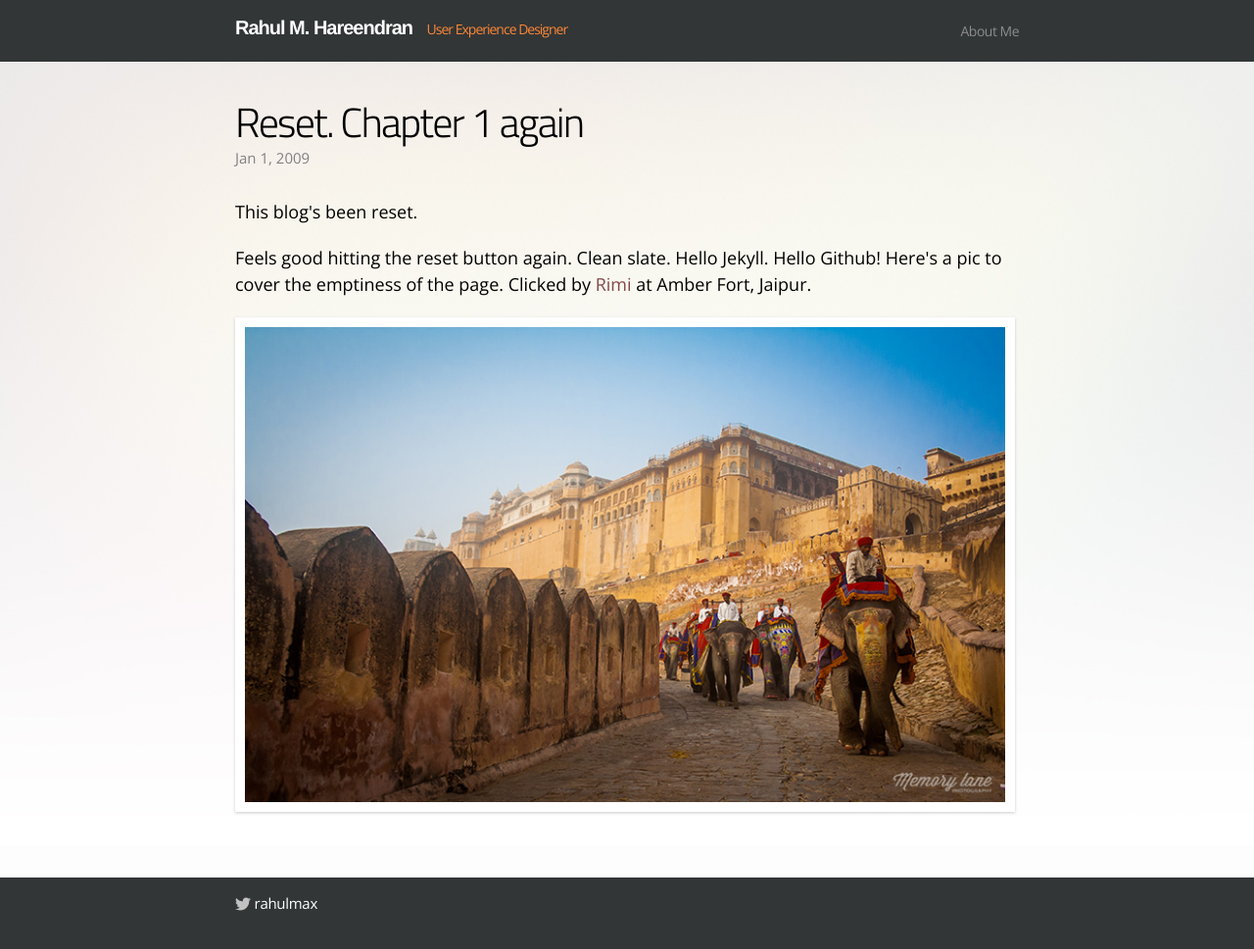
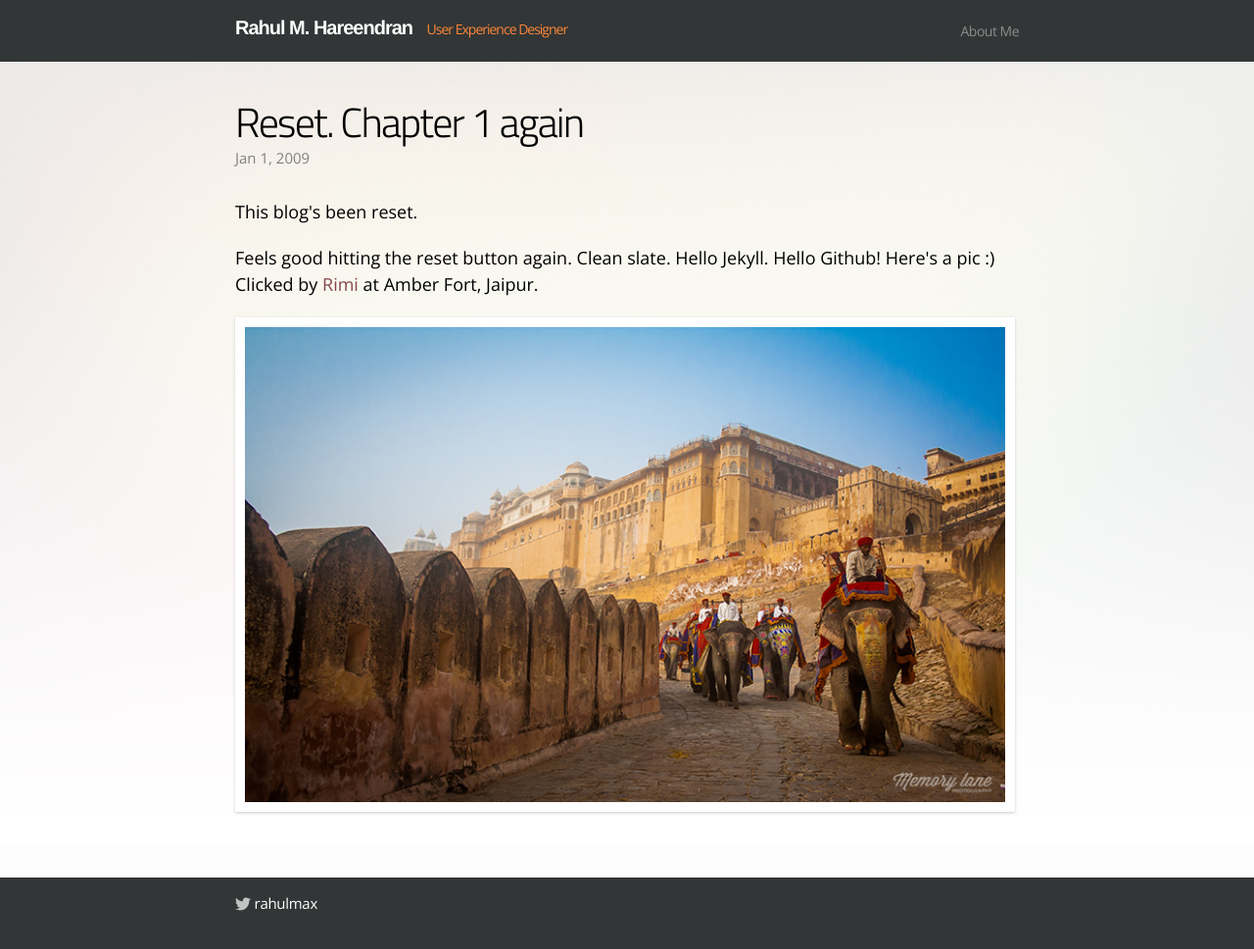
Before and after one commit to rahulmax/rahulmax.github.io, a Jekyll site: the page built from _posts/2009-12-09-reset.markdown, in a window 1280 px wide. Shown: the whole page at 98% size. Built offline with Jekyll 4.4.1, drawn with Linux system fonts in a browser that asks for light colours; comment, search, counter and statistics services are not loaded; part of the change alters nothing that is shown.

Commit message:
GA code and misc

```diff
--- a/_includes/footer.html
+++ b/_includes/footer.html
@@ -38,5 +38,4 @@
     </div>
 
   </div>
-
 </footer>
--- a/_layouts/default.html
+++ b/_layouts/default.html
@@ -14,6 +14,16 @@
     </div>
 
     {% include footer.html %}
+  <!-- GA code -->
+    <script>
+      (function(i,s,o,g,r,a,m){i['GoogleAnalyticsObject']=r;i[r]=i[r]||function(){
+      (i[r].q=i[r].q||[]).push(arguments)},i[r].l=1*new Date();a=s.createElement(o),
+      m=s.getElementsByTagName(o)[0];a.async=1;a.src=g;m.parentNode.insertBefore(a,m)
+      })(window,document,'script','//www.google-analytics.com/analytics.js','ga');
 
+      ga('create', 'UA-53196492-1', 'auto');
+      ga('send', 'pageview');
+
+    </script>
     </body>
 </html>
--- a/_posts/2009-12-09-reset.markdown
+++ b/_posts/2009-12-09-reset.markdown
@@ -6,5 +6,5 @@ categories: experiments
 excerpt: <p class="postdesc">Feels good hitting the reset button again. Clean slate. Hello Jekyll. Hello Github!</p>
 ---
 <p>This blog's been reset.</p>
-<p>Feels good hitting the reset button again. Clean slate. Hello Jekyll. Hello Github! Here's a pic to cover the emptiness of the page. Clicked by <a href="https://www.facebook.com/pages/Memory-lane/281426831999283" title="">Rimi</a> at Amber Fort, Jaipur.</p>
+<p>Feels good hitting the reset button again. Clean slate. Hello Jekyll. Hello Github! Here's a pic :) Clicked by <a href="https://www.facebook.com/pages/Memory-lane/281426831999283" title="">Rimi</a> at Amber Fort, Jaipur.</p>
 <img src="/images/IMG_3211.jpg" alt="Amber Fort, Jaipur" style="width:97%">
```
